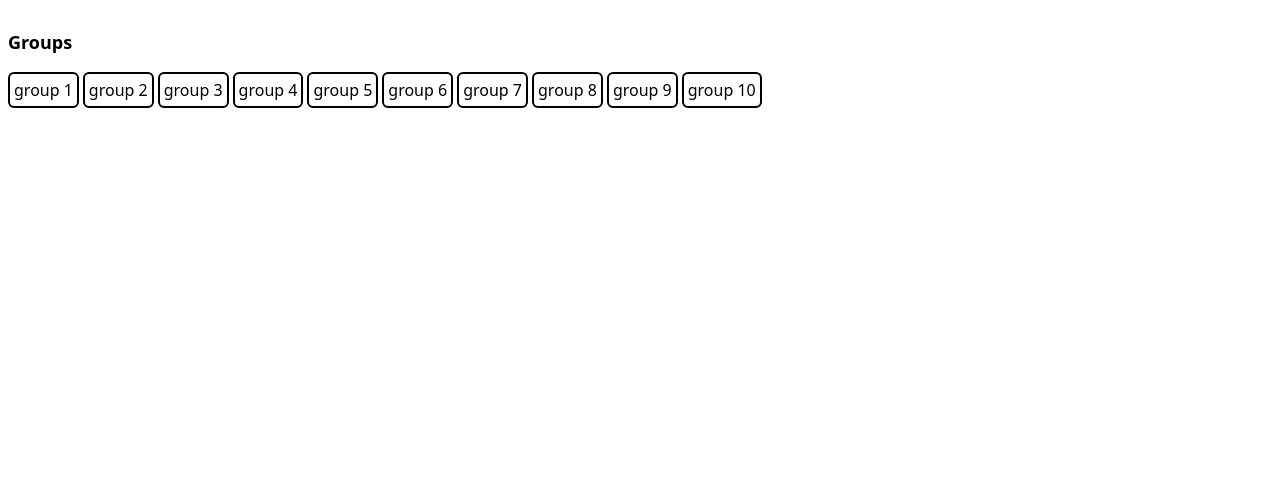
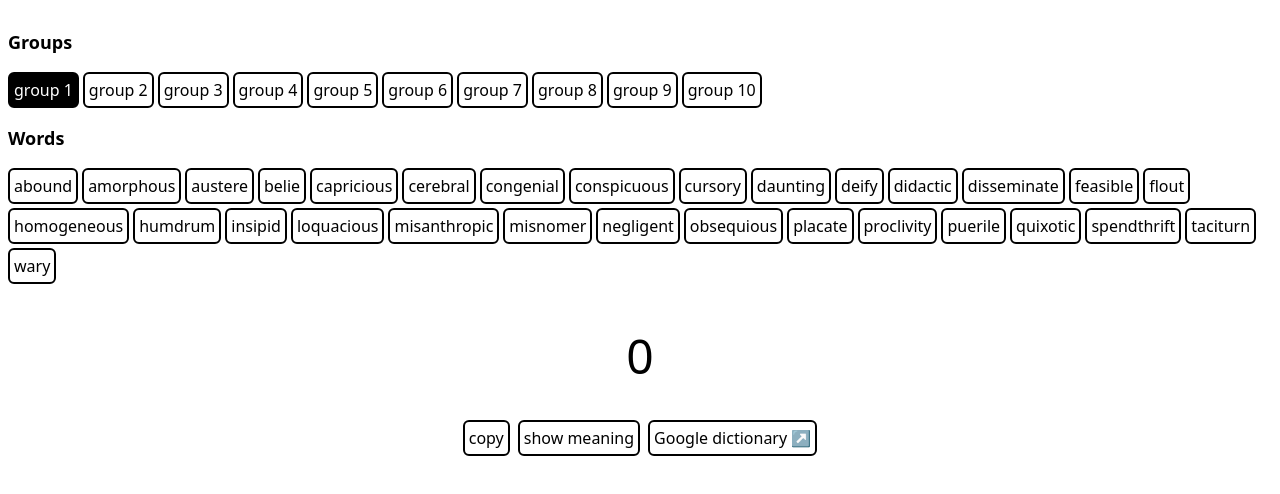
Before and after one commit to vistej/vocab, a React (Create React App) app: page /#/group_1/0 in a window 1280 px wide. Before the commit this address led to /. Shown: the top 494 px of the page. Built offline with nearby package versions, Linux system fonts and the light colour scheme.

Commit message:
added router

```diff
--- a/package.json
+++ b/package.json
@@ -10,6 +10,7 @@
     "axios": "^0.27.2",
     "react": "^18.2.0",
     "react-dom": "^18.2.0",
+    "react-router-dom": "^6.3.0",
     "react-scripts": "5.0.1",
     "web-vitals": "^2.1.4"
   },
--- a/src/App.js
+++ b/src/App.js
@@ -1,9 +1,17 @@
+import { Navigate, Route, Routes } from 'react-router-dom';
 import AllWords from './components/AllWords';
 
 function App() {
   return (
     <div>
-      <AllWords />
+      <Routes>
+        <Route path="/" element={<AllWords />} >
+          <Route path=":group" element={<AllWords />} >
+            <Route path=":word" element={<AllWords />} />
+            </Route>
+        </Route>
+        <Route path="*" element={<Navigate to='/' replace />} />
+      </Routes>
     </div>
   );
 }
--- a/src/components/WordList.js
+++ b/src/components/WordList.js
@@ -1,27 +1,32 @@
 import axios from 'axios';
 import React from 'react';
+import { Link, useParams } from 'react-router-dom';
 
 const WordList = () => {
   const [words, setWords] = React.useState();
   const [selectedGroup, setSelectedGroup] = React.useState(null);
   const [selectedWord, setSelectedWord] = React.useState(null);
   const [meaning, setMeaning] = React.useState(null);
+  const { group, word } = useParams();
 
   React.useEffect(() => {
-    axios.get('./data/words.json').then((res) => {
+    if (group) {
+      setSelectedGroup(group);
+      setSelectedWord(null);
+      setMeaning(null);
+    }
+    if (word) {
+      setSelectedWord(word);
+      setMeaning(null);
+    }
+  }, [group, word]);
+
+  React.useEffect(() => {
+    const url = `${window.location.origin}/vocab/data/words.json`;
+    axios.get(url).then((res) => {
       setWords(res.data);
     });
   }, []);
-
-  // React.useEffect(() => {
-  //   if (selectedWord) {
-  //     axios
-  //       .get(`https://api.dictionaryapi.dev/api/v2/entries/en/${selectedWord}`)
-  //       .then((res) => {
-  //         setMeaning(res.data[0]);
-  //       });
-  //   }
-  // }, [selectedWord]);
 
   const showMeaning = () => {
     if (selectedWord && (!meaning || meaning.word !== selectedWord)) {
@@ -31,17 +36,6 @@ const WordList = () => {
           setMeaning(res.data[0]);
         });
     }
-  };
-
-  const onGroupSelect = (group) => {
-    setSelectedGroup(group);
-    setSelectedWord(null);
-    setMeaning(null);
-  };
-
-  const onWordSelect = (word) => {
-    setSelectedWord(word);
-    setMeaning(null);
   };
 
   const copyToClipboard = (word) => {
@@ -61,39 +55,42 @@ const WordList = () => {
     <div className='pt-5'>
       <p className='p-2 font-bold text-lg'>Groups</p>
       {words && (
+        <>
           <div className='flex justify-start flex-wrap gap-1 p-2'>
             {Object.keys(words.words).map((group) => {
               return (
                 <span key={group}>
+                  <Link to={group}>
                     <button
                       className={
                         'border-2 rounded-md border-black p-1 hover:bg-black hover:text-white' +
                         (group === selectedGroup ? ' bg-black text-white' : '')
                       }
-                  onClick={() => onGroupSelect(group)}
                     >
                       {group.split('_').join(' ')}
                     </button>
+                  </Link>
                 </span>
               );
             })}
           </div>
-      )}
+
           {selectedGroup && <p className='p-2 font-bold text-lg'>Words</p>}
           {selectedGroup && (
             <div className='flex justify-start flex-wrap gap-1 p-2'>
               {words.words[selectedGroup].map((word) => {
                 return (
                   <span key={word}>
+                    <Link to={selectedGroup + '/' + word}>
                       <button
                         className={
                           'border-2 rounded-md border-black p-1 hover:bg-black hover:text-white' +
                           (word === selectedWord ? ' bg-black text-white' : '')
                         }
-                  onClick={() => onWordSelect(word)}
                       >
                         {word}
                       </button>
+                    </Link>
                   </span>
                 );
               })}
@@ -133,7 +130,7 @@ const WordList = () => {
               {meaning.meanings.map((m) => {
                 return (
                   <div className='p-2' key={selectedWord + m.partOfSpeech}>
-                <p className='italic'>{m.partOfSpeech}</p>
+                    <p className='italic font-bold'>{m.partOfSpeech}</p>
                     <div className='pl-4'>
                       {m.definitions.map((d, index) => {
                         return (
@@ -145,7 +142,7 @@ const WordList = () => {
                     </div>
                     {m.synonyms.length ? (
                       <div className='pl-4 flex justify-start flex-wrap pt-2 gap-2'>
-                    <p className='font-bold'>synonyms: </p>
+                        <p className=''>synonyms: </p>
                         {m.synonyms.map((s) => {
                           return (
                             <p
@@ -162,7 +159,7 @@ const WordList = () => {
                     )}
                     {m.antonyms.length ? (
                       <div className='pl-4 flex justify-start flex-wrap pt-2 gap-2'>
-                    <p className='font-bold'>antonyms: </p>
+                        <p className=''>antonyms: </p>
                         {m.antonyms.map((s) => {
                           return (
                             <p
@@ -182,6 +179,8 @@ const WordList = () => {
               })}
             </div>
           )}
+        </>
+      )}
     </div>
   );
 };
--- a/src/index.js
+++ b/src/index.js
@@ -3,11 +3,14 @@ import ReactDOM from 'react-dom/client';
 import './index.css';
 import App from './App';
 import reportWebVitals from './reportWebVitals';
+import { HashRouter } from 'react-router-dom';
 
 const root = ReactDOM.createRoot(document.getElementById('root'));
 root.render(
   <React.StrictMode>
-    <App />
+    <HashRouter>
+      <App />
+    </HashRouter>
   </React.StrictMode>
 );
 
```
Also changed, not shown: 1 other file (tests, documents, lock files or other folders). Lines whose indentation alone changed are shown as unchanged.
